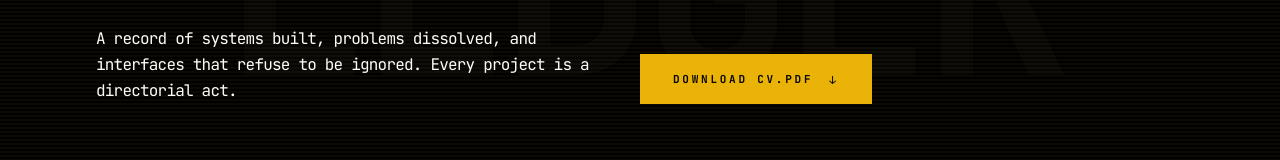
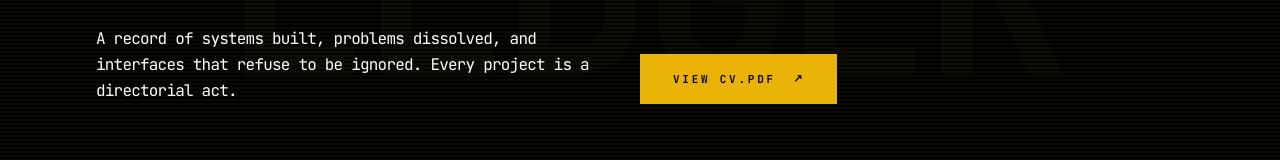
Before and after one commit to parthibanaskar/GLUKONDDVERSE, a Next.js app: page /career in a window 1280 px wide. Shown: the part 361-521 px from the top of the page. Built offline with nearby package versions, Linux system fonts and the light colour scheme; no server answers; the database is empty.

Commit message:
Update CV link to open in new tab instead of download

```diff
--- a/src/app/career/components/EngineeringLedger.tsx
+++ b/src/app/career/components/EngineeringLedger.tsx
@@ -74,7 +74,8 @@ export default function EngineeringLedger({ initialStats }: { initialStats: Site
           </p>
           <motion.a
             href="/assets/parthiba-cv.pdf"
-            download
+            target="_blank"
+            rel="noopener noreferrer"
             className="flex items-center gap-4 font-mono text-[11px] font-bold tracking-[0.25em] uppercase px-8 py-4 border group"
             style={{
               background: accent,
@@ -87,12 +88,12 @@ export default function EngineeringLedger({ initialStats }: { initialStats: Site
             whileTap={{ scale: 0.97 }}
             transition={{ type: 'spring', stiffness: 400, damping: 20 }}
           >
-            <span>DOWNLOAD CV.PDF</span>
+            <span>VIEW CV.PDF</span>
             <motion.span
-              animate={{ y: [0, 2, 0] }}
+              animate={{ x: [0, 2, 0], y: [0, -2, 0] }}
               transition={{ duration: 1.5, repeat: Infinity }}
             >
-              ↓
+              ↗
             </motion.span>
           </motion.a>
         </motion.div>
```
